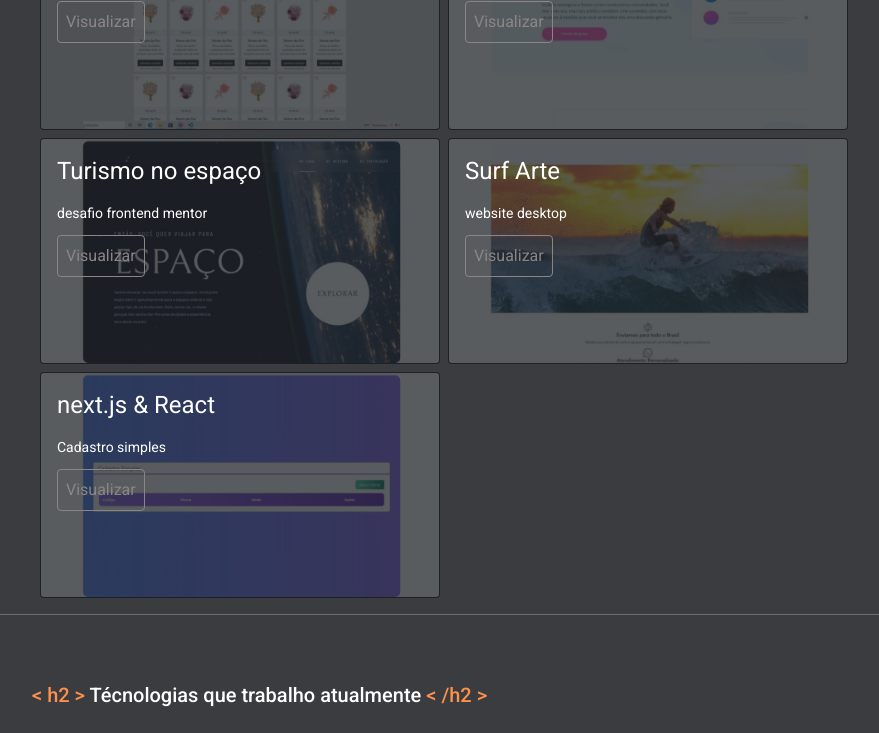
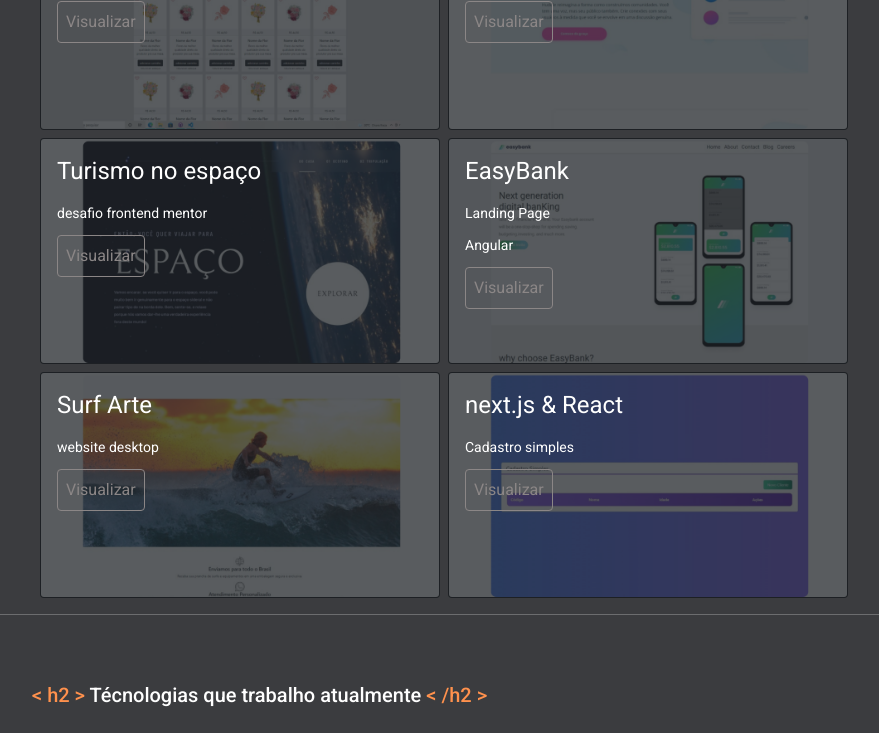
Before and after one commit to devbastos/frontend, an Angular app: page /projetos in a window 1280 px wide. Shown: the part 1480-2213 px from the top of the page, without its empty margins (50-929 px from the left). Built offline with nearby package versions, Linux system fonts and the light colour scheme.

Commit message:
novo projeto

```diff
--- a/src/app/components/template/projetos/projetos.component.html
+++ b/src/app/components/template/projetos/projetos.component.html
@@ -53,6 +53,22 @@
     </a>
     <!-- viagem no espaço end-->
 
+    <!-- easyBank -->
+    <a href="https://drive.google.com/file/d/1ILoZDVW82bMtov4ojsjBLLNjS8sZEhwV/view?usp=sharing" target="_blank">
+      <div class="card ms-2 mt-2 bg-dark text-white" >
+        <img src="/assets/img/easybank.png" class="card-img opacity-25" alt="trabalho feito em Angular">
+        <div class="card-img-overlay">
+          <h1 class="card-title">EasyBank</h1>
+          <p class="card-text">Landing Page</p>
+          <p class="card-text">Angular</p>
+
+            <a  id="info"><button  type="button" class="btn">Visualizar</button></a>
+
+        </div>
+            </div>
+      </a>
+      <!-- easyBank end-->
+
               <!-- art surf -->
             <a href="https://web-site-surf.vercel.app/" target="_blank">
               <div class="card ms-2 mt-2 bg-dark text-white">
```
Also changed, not shown: src/assets/img/easybank.png (added).
